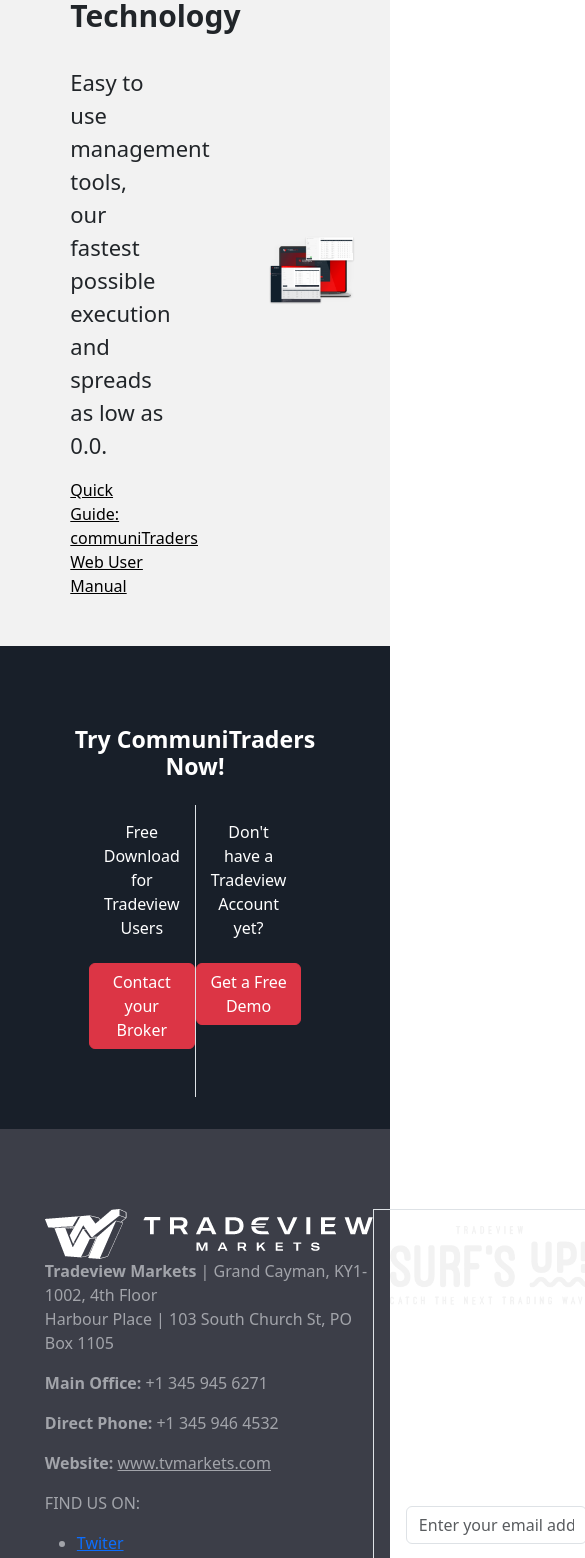
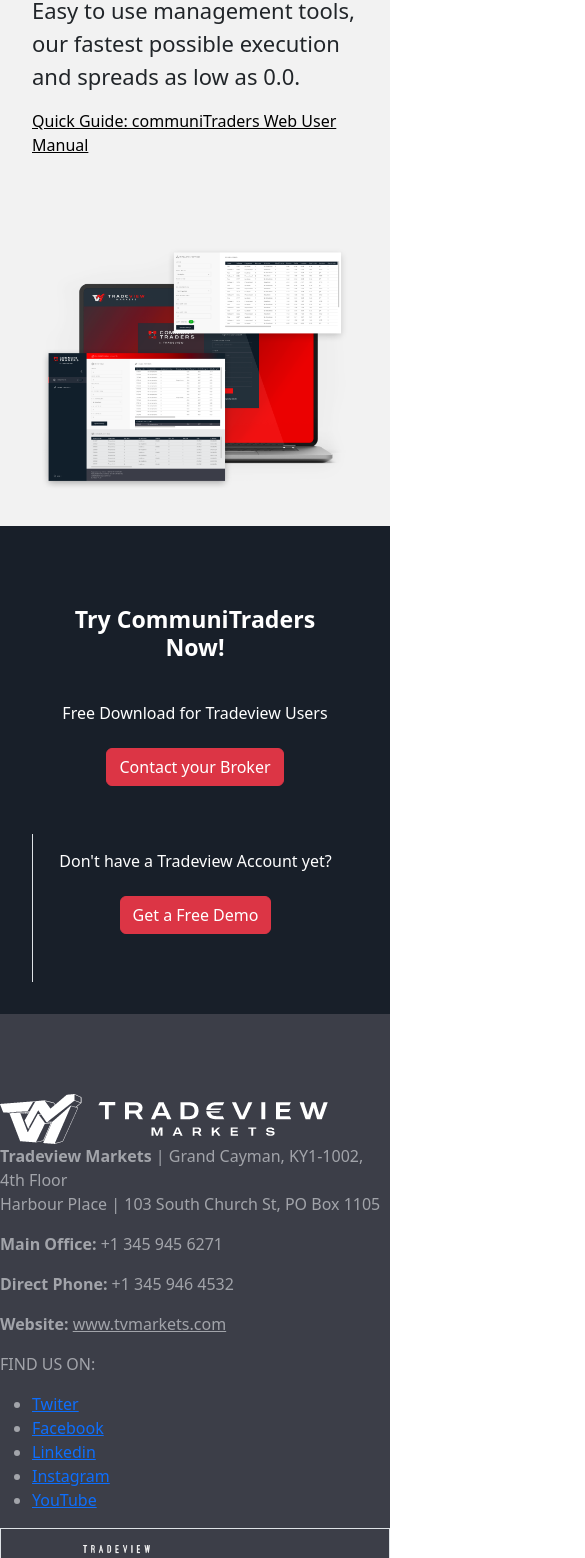
Before and after one commit to JC-GIRALDO-GIRALDO/Tradeview-markets, a Vue app: page / in a window 390 px wide. Shown: the part 3877-5435 px from the top of the page, 585 px wide, since content can reach past the window. Built offline with nearby package versions, Linux system fonts and the light colour scheme.

Commit message:
Le agregue diseño responsive a todos los archivos del footer

```diff
--- a/src/layout/footer/CommunityTraders.vue
+++ b/src/layout/footer/CommunityTraders.vue
@@ -64,4 +64,23 @@
 .text-center button {
   margin-bottom: 3rem;
 }
+@media (max-width: 768px) {
+  .container-button {
+  display: flex;
+  flex-direction: column;
+  justify-content: center;
+}
+.container-section-community {
+  padding: 2rem;
+}
+.text-center {
+  width: 100%;
+}
+.row-a {
+  display: flex;
+  flex-direction: column;
+  width: 100%;
+  justify-content: center;
+}
+}
 </style>
--- a/src/layout/footer/ContentFooter.vue
+++ b/src/layout/footer/ContentFooter.vue
@@ -3,27 +3,27 @@
   {
     name: "Twiter",
     link: "https://twitter.com/Tradeview_",
-    //logo: require("../../assets/social-media-logos/twiter.png"),
+    //logo: twiter.png"),
   },
   {
     name: "Facebook",
     link: "https://www.facebook.com/TradeviewMarkets/",
-    //logo: require("../../assets/social-media-logos/facebook.png"),
+    //logo: facebook.png"),
   },
   {
     name: "Linkedin",
     link: "https://www.linkedin.com/company/tradeview-forex/",
-    //logo: require("../../assets/social-media-logos/linkedin.png"),
+    //logo: linkedin.png"),
   },
   {
     name: "Instagram",
     link: "https://www.instagram.com/tradeviewmarkets/",
-    //logo: require("../../assets/social-media-logos/instagram.png"),
+    //logo: instagram.png"),
   },
   {
     name: "YouTube",
     link: "https://www.youtube.com/@TradeviewMarkets",
-    //logo: require("../../assets/social-media-logos/youtube.png"),
+    //logo: youtube.png"),
   },
 ];
 const infoBrands = [
@@ -329,4 +329,54 @@
   background-color: transparent; /* Fondo transparente */
   color: #a2a4aa; /* Aplicar el color a todo el texto en las tarjetas */
 }
+@media (max-width: 768px) {
+.custom-section-1 {
+  display: flex;
+  flex-direction: column;
+  justify-content: center;
+  width: 100%;
+  margin: 0 auto;
+}
+.custom-section-2 {
+  display: flex;
+  flex-direction: column;
+  justify-content: center;
+  width: 100%;
+  margin: 0 auto;
+}
+.custom-section-3 {
+  display: flex;
+  flex-direction: column;
+  justify-content: center;
+  width: 100%;
+  margin: 0 auto;
+}
+.custom-article-1 {
+  display: flex;
+  flex-direction: column;
+  justify-content: center;
+}
+.custom-article {
+  padding: 2rem;
+}
+.contenedor-1 {
+  width: 100%;
+}
+.contenedor-2 {
+  width: 100%;
+}
+.coment-surf {
+  display: flex;
+  flex-direction: column;
+  justify-content: center;
+}
+.column {
+  display: flex;
+  flex-direction: column;
+}
+.item-4 {
+  display: flex;
+  flex-direction: column;
+}
+}
 </style>
--- a/src/layout/footer/FooterTemplete.vue
+++ b/src/layout/footer/FooterTemplete.vue
@@ -7,16 +7,16 @@
 
 <template>
   <div class="footer">
-    <section>
+    <section class="ServiceComponents">
       <ServiceComponents />
     </section>
-    <section>
+    <section class="TechnologyServices">
       <TechnologyServices />
     </section>
-    <section>
+    <section class="CommunityTraders">
       <CommunityTraders />
     </section>
-    <section>
+    <section class="ContentFooter">
       <ContentFooter />
     </section>
   </div>
@@ -28,4 +28,9 @@
   display: flex;
   flex-direction: column;
 }
+@media (max-width: 768px) {
+.ServiceComponents, .TechnologyServices, .CommunityTraders, .ContentFooter {
+  width: 100%;
+}
+}
 </style>
--- a/src/layout/footer/ServiceComponents.vue
+++ b/src/layout/footer/ServiceComponents.vue
@@ -85,4 +85,17 @@
 .red-text {
   color: red;
 }
+@media (max-width: 768px) {
+  .container {
+  width: 100%;
+}
+.row {
+  width: 100%;
+}
+/* Aplicar sombreado o difuminado en lugar de borde */
+.card {
+ width: 100%;
+}
+
+}
 </style>
--- a/src/layout/footer/TechnologyServices.vue
+++ b/src/layout/footer/TechnologyServices.vue
@@ -58,4 +58,25 @@
   color: black;
   font-size: 16px;
 }
+@media (max-width: 768px) {
+  .container-Technology {
+  width: 100%;
+  display: flex;
+  flex-direction: column;
+  justify-content: center;
+  align-items: center;
+}
+.info-Technology img {
+  width: 100%;
+}
+.text-Technology {
+  display: flex;
+  flex-direction: column;
+  justify-content: center;
+}
+
+.info-text {
+  width: 100%;
+}
+}
 </style>
```
